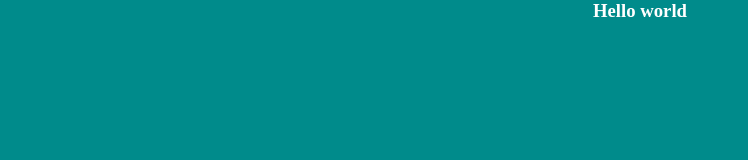
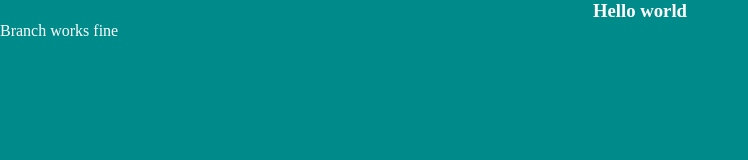
Before and after one commit to NikolaGolubovic/tree-branches, a website: page index.html in a window 1280 px wide. Shown: the whole page, without its empty margins (0-748 px from the left). Drawn offline with Linux system fonts and the light colour scheme.

Commit message:
change wellcome on html

```diff
--- a/index.html
+++ b/index.html
@@ -9,6 +9,7 @@
   </head>
   <body>
     <h3>Hello world</h3>
+    <p>Branch works fine</p>
     <script src="js/script.js"></script>
   </body>
 </html>
```
